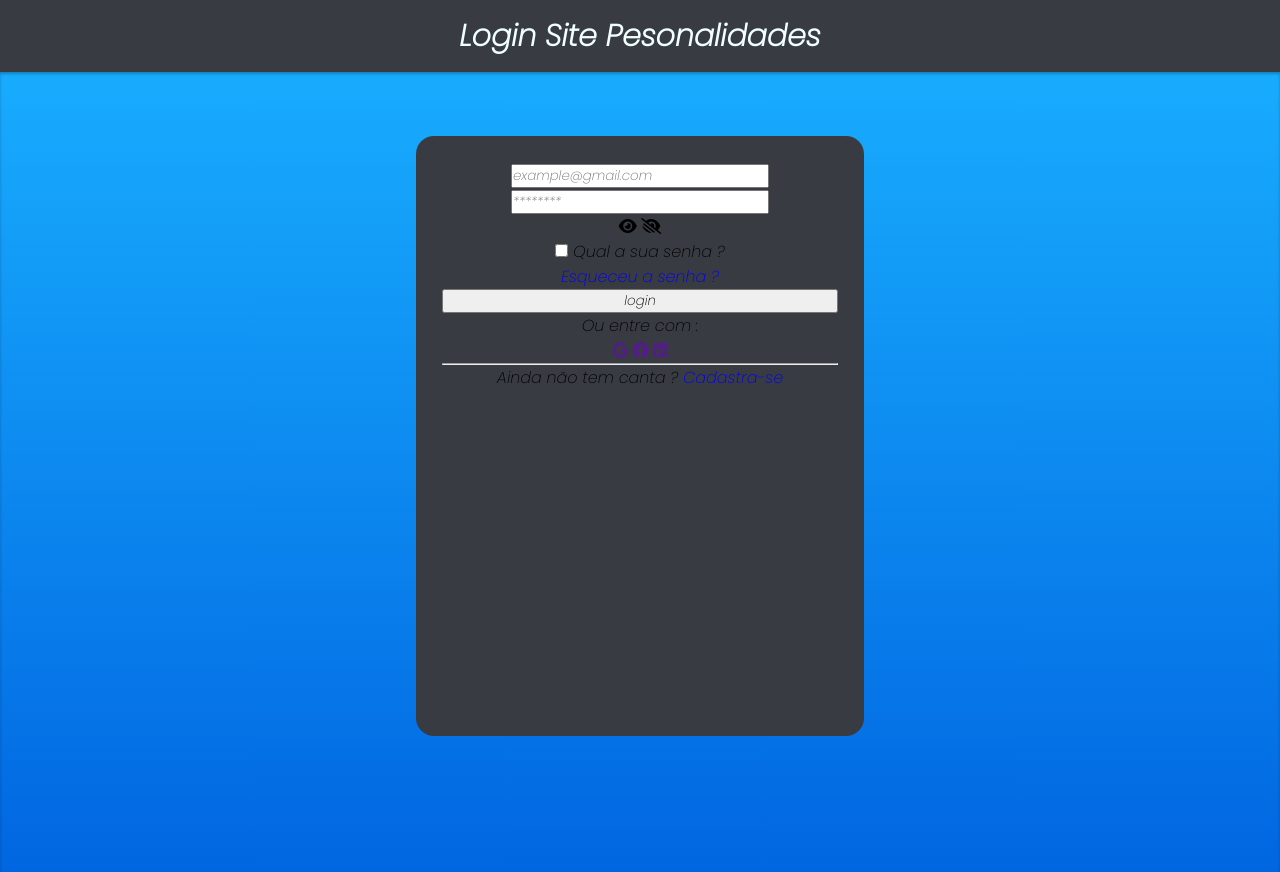
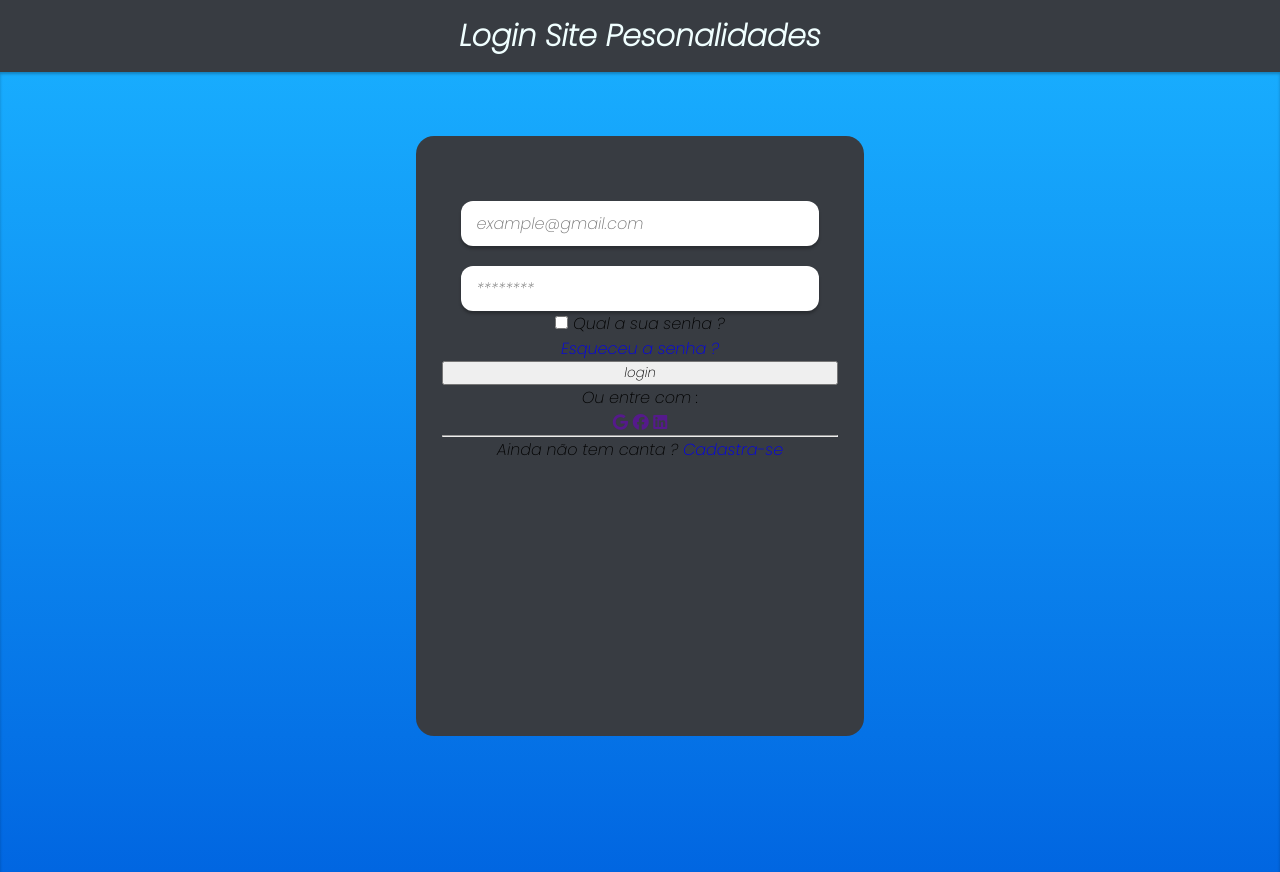
Before and after one commit to roadg14/SiteLogin, a plain HTML site: page index.html in a window 1280 px wide. Drawn offline with Linux system fonts and the light colour scheme.

Commit message:
first commit

```diff
--- a/css/Style.css
+++ b/css/Style.css
@@ -43,3 +43,54 @@ main form {
     flex-direction: column;
     text-align: center;
 }
+
+main form .inputs-container {
+    margin-top: 10%;
+
+    display: flex;
+    flex-direction: column;
+    align-items: center;
+}
+
+main form .inputs-container input {
+    width: 90%;
+    height: 45px;
+    padding: 8px 15px;
+    border: 0;
+    border-radius: 12px;
+
+    font-size: 16px;
+    color: brown;
+
+    box-shadow: 0px 3px 3px rgba(0, 0, 0, 0.25);
+}
+
+main form .inputs-container input:focus {
+    box-shadow: inset 1px 4px 7px rgba(0, 0, 0, 0.5);
+}
+
+main form .password-container {
+    margin-top: 5%;
+    width: 100%;
+    position: relative;
+
+    display: flex;
+    flex-direction: column;
+    align-items: center;
+}
+
+main form .password-container i {
+    position: absolute;
+    right: 10%;
+    top: 30%;
+    color: #777;
+    cursor: pointer;
+}
+
+main form .password-container #eye {
+    display: none;
+}
+
+main form .password-container #eye-slash {
+    display: none;
+}
--- a/index.html
+++ b/index.html
@@ -24,15 +24,14 @@
                 <input type="email" placeholder="example@gmail.com">
 
                 <div class="password-container">
-                    <input type="password" id="field-password" class="field-password" placeholder="********">
-                </div>
-                <div>
-                    <i class="fa-solid fa-eye"></i>
-                    <i class="fa-solid fa-eye-low-vision"></i>
+                    <input type="password" id="field-password" class="field-password" placeholder="********" >
+
+                    <i class="fa-solid fa-eye" id="eye"></i>
+                    <i class="fa-solid fa-eye-slash" id="eye-slash"></i>
                 </div>
             </section>
 
-            <section class="password">
+            <section class="password-infos">
                 <div>
                     <input type="checkbox">
                     <span>Qual a sua senha ?</span>
```
